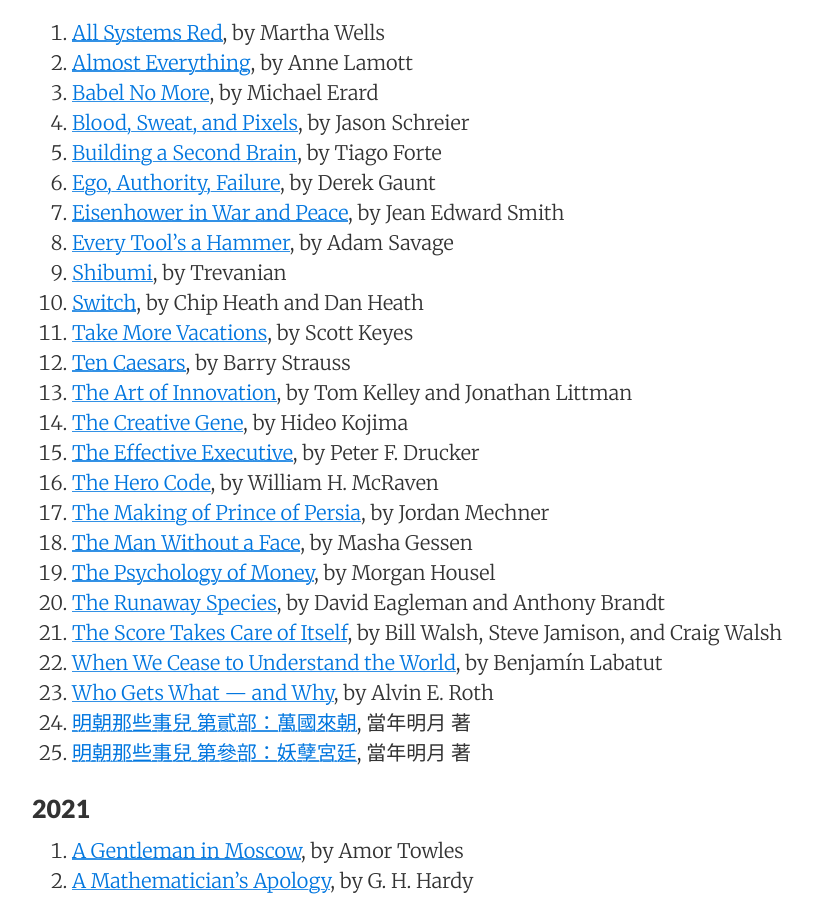
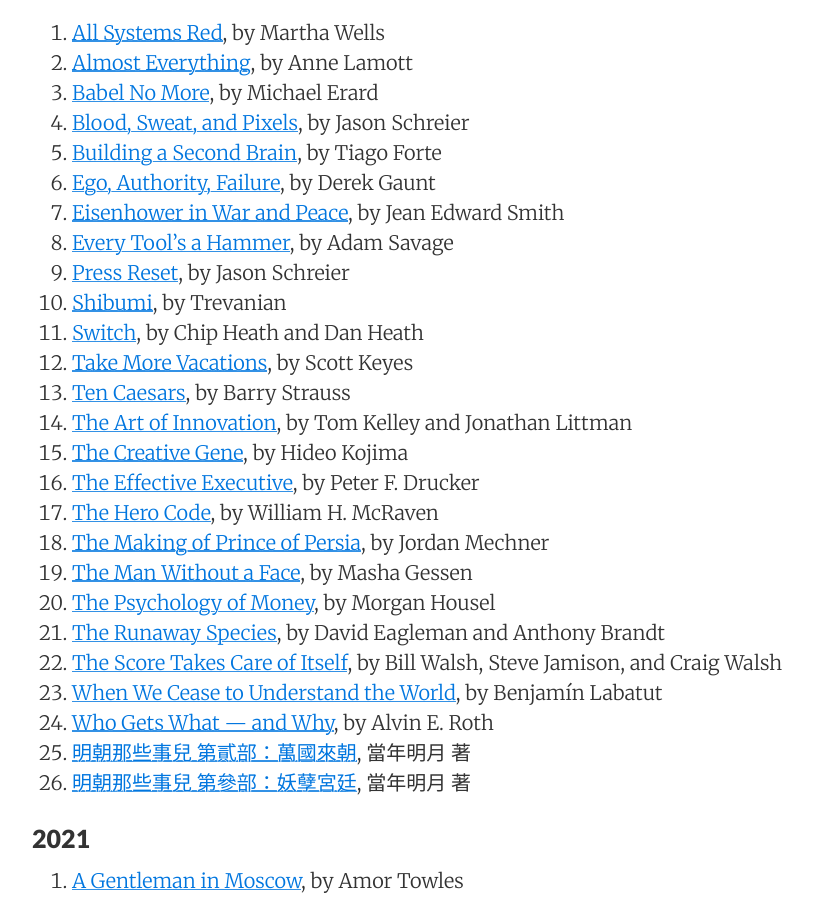
Before and after one commit to sewardlee337/sewardlee337.github.io, a Jekyll site: the page built from readinglist.md, in a window 1280 px wide and 900 px high, scrolled down 590 px. Shown: the whole window, without its empty margins (188-1001 px from the left). Built offline with Jekyll 4.4.1, drawn with Linux system fonts in a browser that asks for light colours; nearby versions of some CDN libraries.

Commit message:
update reading list

```diff
--- a/readinglist.md
+++ b/readinglist.md
@@ -28,6 +28,7 @@
 1. [Ego, Authority, Failure](https://amzn.to/3OTR3Fa), by Derek Gaunt
 1. [Eisenhower in War and Peace](https://amzn.to/3JtzeLm), by Jean Edward Smith
 1. [Every Tool's a Hammer](https://amzn.to/3A1N8SD), by Adam Savage
+1. [Press Reset](https://amzn.to/3RAPPA8), by Jason Schreier
 1. [Shibumi](https://amzn.to/3yItrPf), by Trevanian
 1. [Switch](https://amzn.to/3zlhZcv), by Chip Heath and Dan Heath
 1. [Take More Vacations](https://amzn.to/3lovz6J), by Scott Keyes
```
